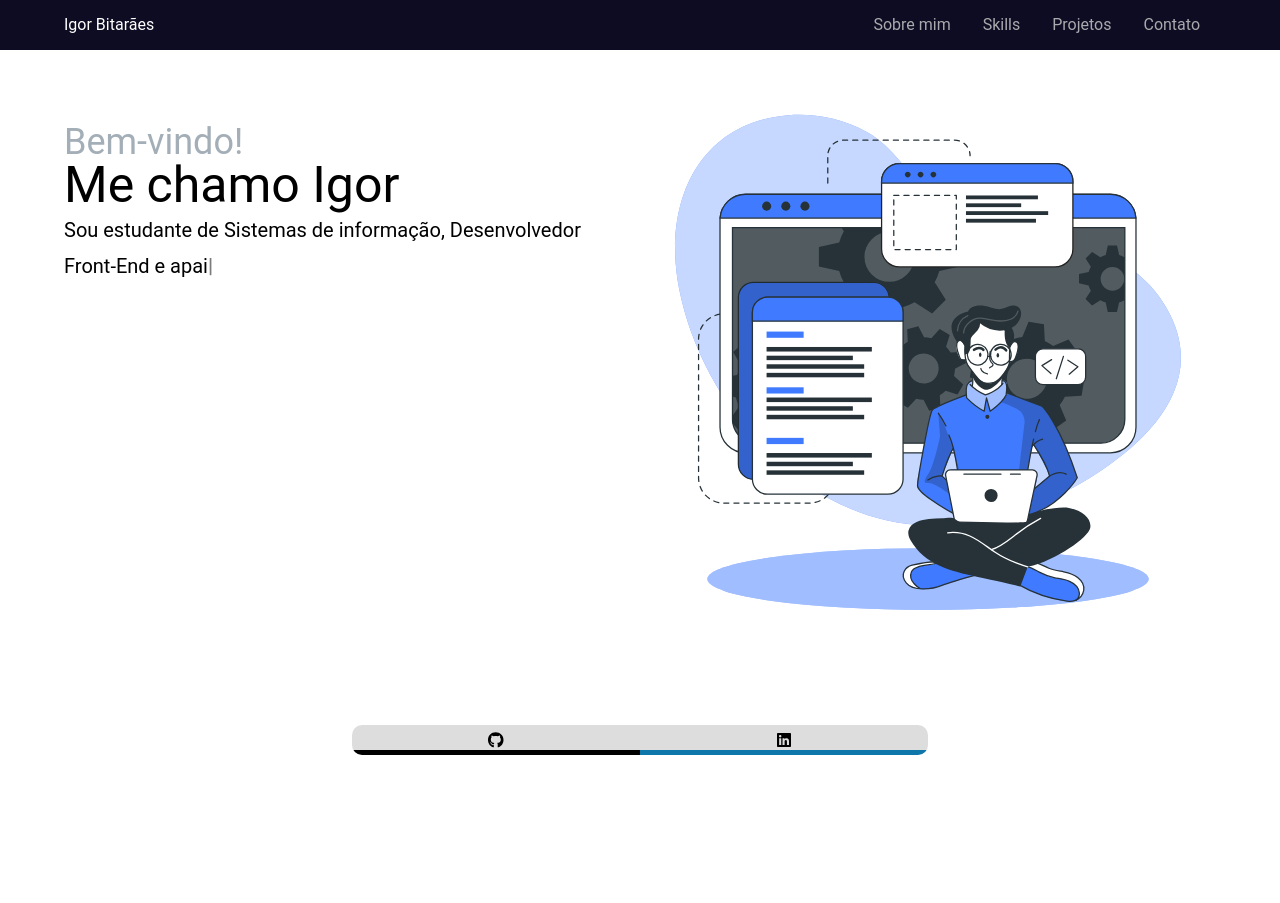
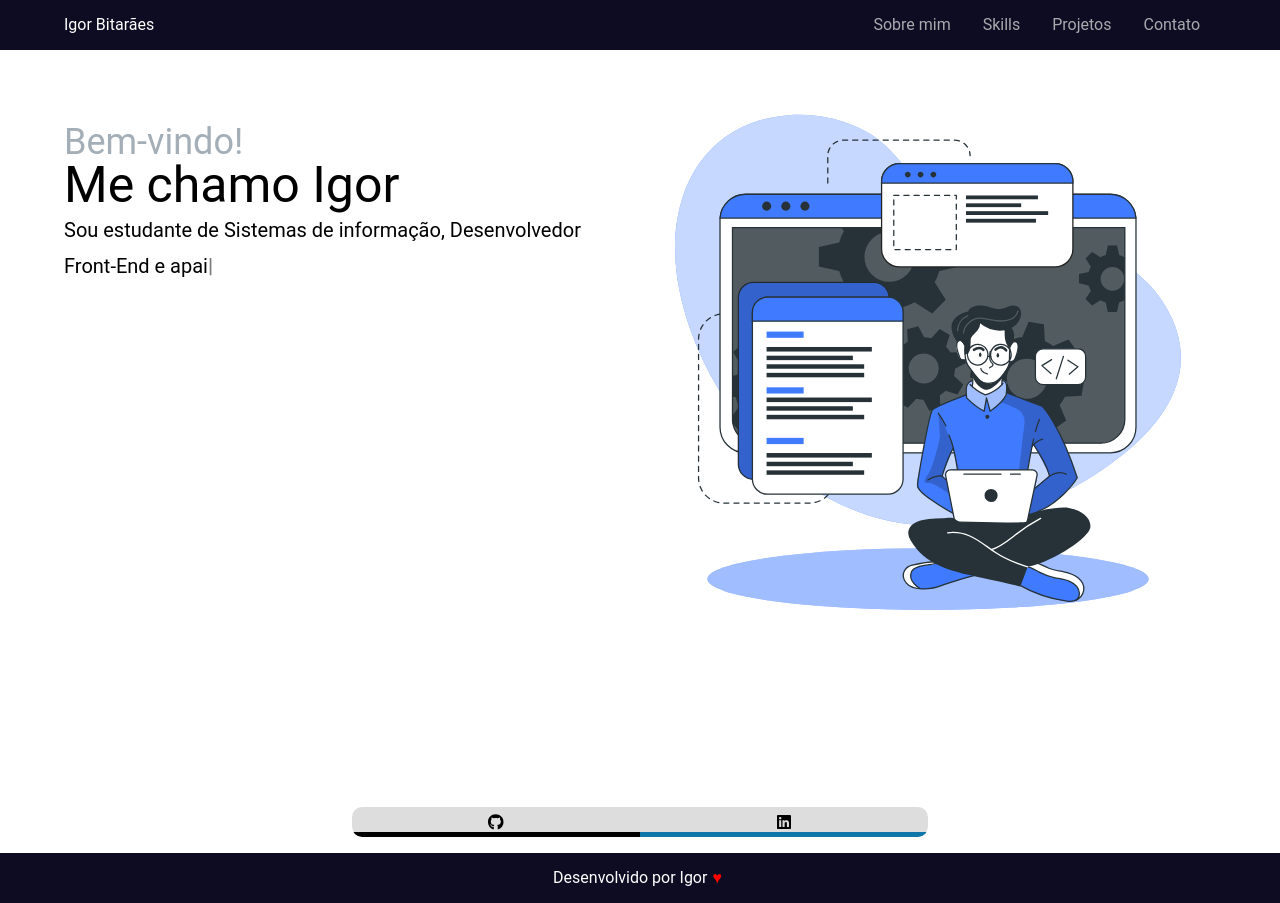
Before and after one commit to bitaraes/bitaraes, a Vue app: page /#/ in a window 1280 px wide. Before the commit the page ends 800 px from the top, so only its background shows below. Built offline with nearby package versions, Linux system fonts and the light colour scheme.

Commit message:
[add] Adicionado footer

```diff
--- a/src/App.vue
+++ b/src/App.vue
@@ -1,16 +1,18 @@
 <template>
-  <div>
+  <div class="app">
     <AppHeader />
     <div class="container">
       <router-view></router-view>
     </div>
+    <AppFooter />
   </div>
 </template>
 <script>
 import AppHeader from "./components/AppHeader.vue";
+import AppFooter from "./components/AppFooter.vue";
 
 export default {
-  components: { AppHeader },
+  components: { AppHeader, AppFooter },
 };
 </script>
 
--- /dev/null
+++ b/src/components/AppFooter.vue
@@ -0,0 +1,22 @@
+<template>
+  <div class="app-footer">Desenvolvido por Igor <span>♥</span></div>
+</template>
+<script>
+export default {};
+</script>
+<style scoped>
+.app-footer {
+  display: flex;
+  background: #0d0c22;
+  width: 100%;
+  height: 50px;
+  margin-top: 16px;
+  color: white;
+  align-items: center;
+  justify-content: center;
+}
+.app-footer > span {
+  color: red;
+  margin-inline: 5px;
+}
+</style>
--- a/src/components/AppHeader.vue
+++ b/src/components/AppHeader.vue
@@ -1,6 +1,6 @@
 <template>
   <div class="app-header">
-    <div class="app-header__container container">
+    <div class="app-header__container">
       <div class="name">Igor Bitarães</div>
       <nav class="menu">
         <ul class="list">
@@ -39,6 +39,8 @@ export default {
   align-items: center;
   justify-content: space-between;
   color: white;
+  width: 90%;
+  margin: 0 auto;
 }
 
 .app-header .list {
--- a/src/layout/base.css
+++ b/src/layout/base.css
@@ -47,18 +47,27 @@ table {
     box-sizing: border-box;
 }
 
-body {
-    font-family: 'Roboto', 'sans-serif' !important;
+html, body {
+	height: 100%;
+	width: 100%;
+	font-family: 'Roboto', 'sans-serif' !important;
+}
+
+.app {
+	display: flex;
+	flex-direction: column;
+	min-height: 100vh;
+}
+
+.container {
+	width: 90%;
+	height: 100%;
+    margin: 0 auto auto;
 }
 
 a {
-    text-decoration: none;
-    color: #000;
+	text-decoration: none;
+	color: #000;
 }
 
 @import url('https://fonts.googleapis.com/css2?family=Roboto:ital,wght@0,100;0,400;0,700;1,100;1,400;1,700&display=swap');
-
-.container {
-    width: 90%;
-    margin: 0 auto;
-}
--- a/src/views/HomeView.vue
+++ b/src/views/HomeView.vue
@@ -101,19 +101,20 @@ export default {
   animation: piscar 0.7s infinite;
 }
 .external-menu {
-  border-radius: 10px;
-  background: #ddd;
   margin: 0 auto;
   width: 50%;
-  height: 30px;
+  height: 7em;
   display: flex;
   align-items: end;
   overflow: hidden;
+  border-radius: 10px;
 }
 .external-menu__list {
   width: 100%;
-  height: 100%;
+  height: 30px;
   display: flex;
+  background: #ddd;
+  border-radius: 10px;
 }
 .external-menu__list a {
   display: flex;
```
